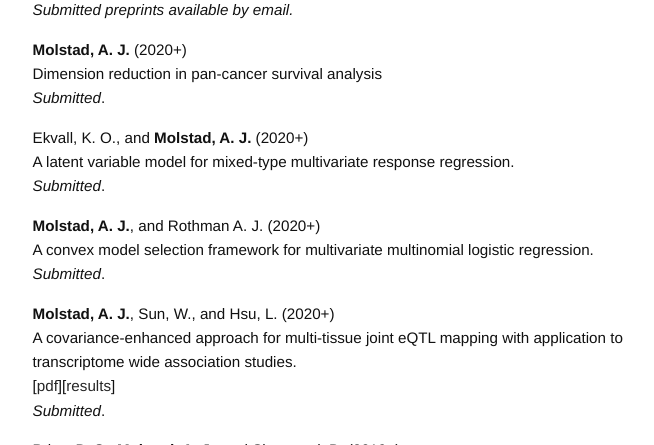
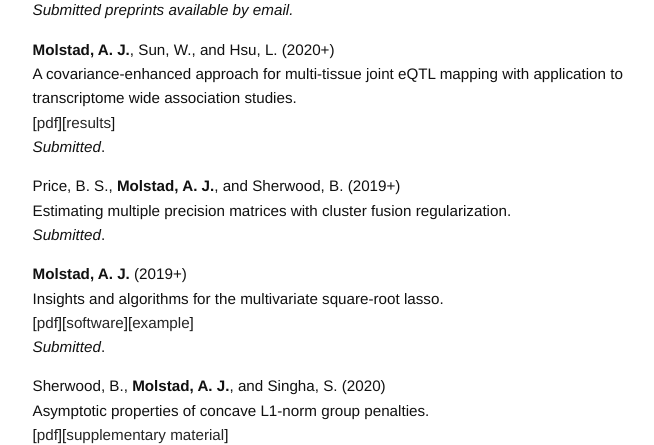
Before and after one commit to ajmolstad/ajmolstad.github.io, a Jekyll site: the page built from research.md, in a window 1280 px wide and 900 px high, cut to the strip 455-900 px from the top of the window. Shown: the whole strip, without its empty margins (275-929 px from the left). Built offline with Jekyll 4.4.1, drawn with Linux system fonts in a browser that asks for light colours.

Commit message:
Update research.md

```diff
--- a/research.md
+++ b/research.md
@@ -8,18 +8,18 @@
 
 *Submitted preprints available by email.*
 
-**Molstad, A. J.** (2020+)<br>
+<!-- **Molstad, A. J.** (2020+)<br>
 Dimension reduction in pan-cancer survival analysis<br>
-*Submitted*. <br>
+*Submitted*. <br> -->
 
 
-Ekvall, K. O., and **Molstad, A. J.** (2020+)<br>
+<!-- Ekvall, K. O., and **Molstad, A. J.** (2020+)<br>
 A latent variable model for mixed-type multivariate response regression. <br>
-*Submitted*.  <br>
+*Submitted*.  <br> -->
 
-**Molstad, A. J.**, and Rothman A. J. (2020+)<br>
+<!-- **Molstad, A. J.**, and Rothman A. J. (2020+)<br>
 A convex model selection framework for multivariate multinomial logistic regression. <br>
-*Submitted*.  <br>
+*Submitted*.  <br> -->
 
 **Molstad, A. J.**, Sun, W., and Hsu, L. (2020+)<br>
 A covariance-enhanced approach for multi-tissue joint eQTL mapping with application to transcriptome wide association studies. <br>
```
